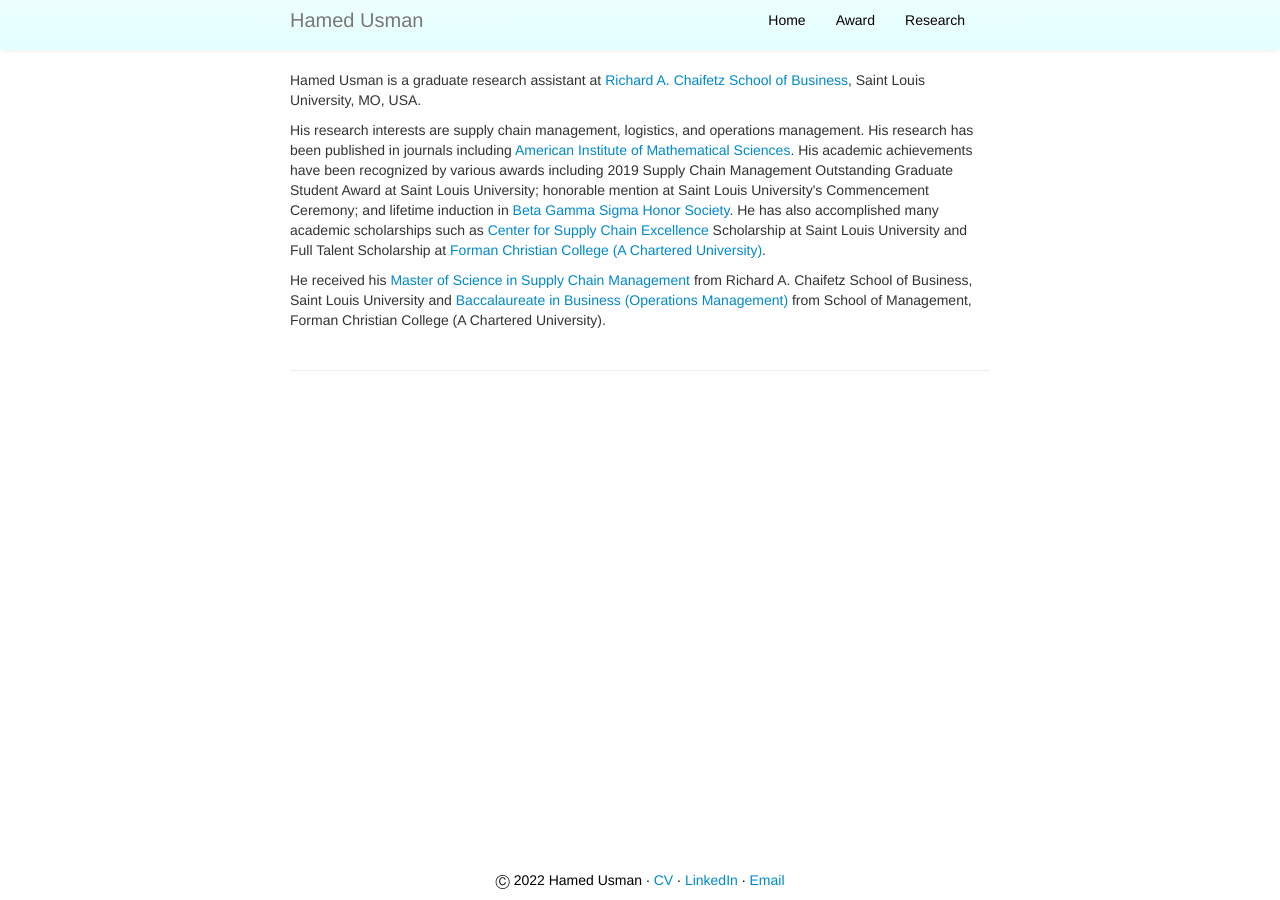
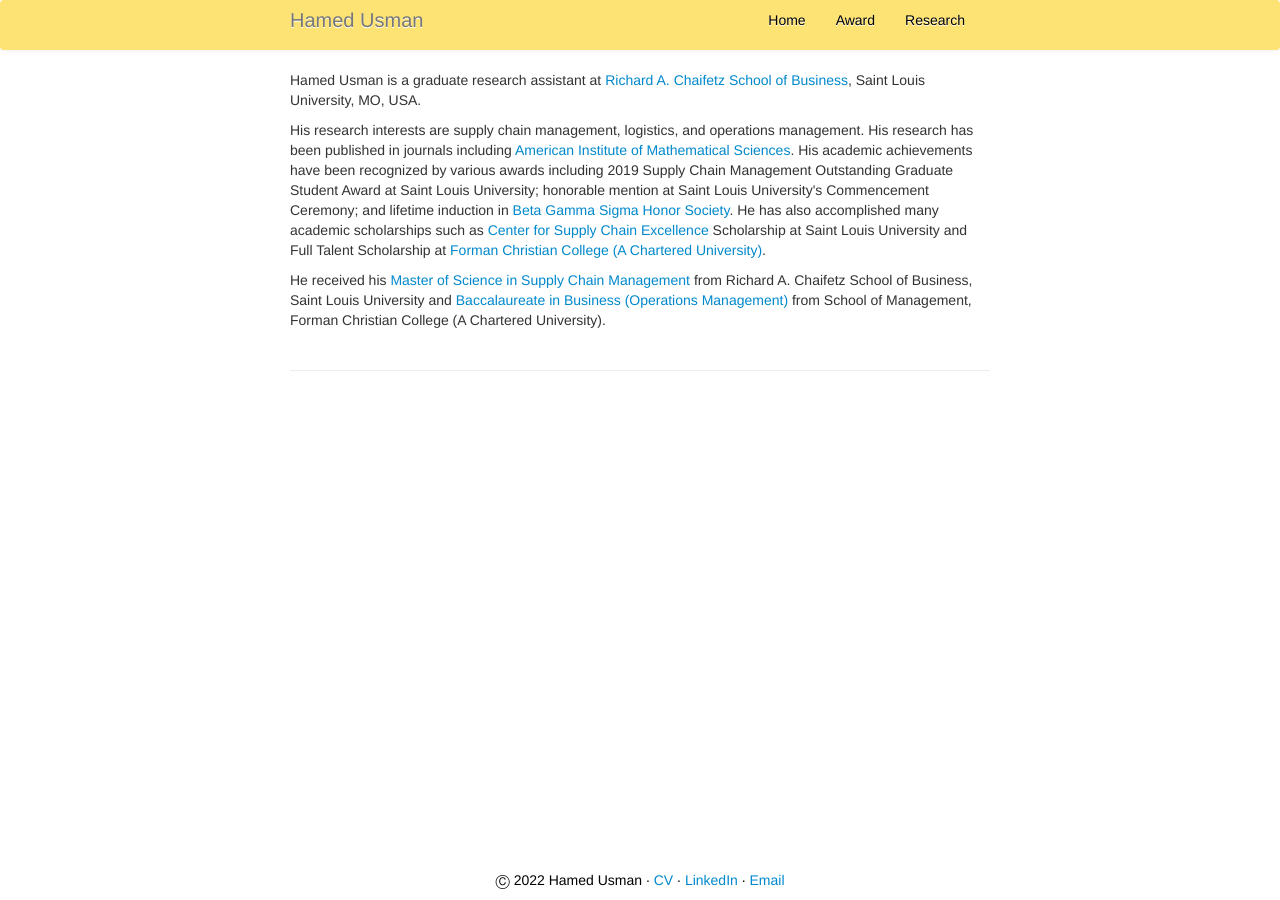
Before and after one commit to hamedusman/hamedusman.github.io, a Jekyll site: the page built from index.md, in a window 1280 px wide. Built offline with Jekyll 4.4.1, drawn with Linux system fonts in a browser that asks for light colours.

Commit message:
Update my_custom_css.css

```diff
--- a/assets/themes/twitter/css/my_custom_css.css
+++ b/assets/themes/twitter/css/my_custom_css.css
@@ -119,11 +119,11 @@
     padding-left:20px;
     padding-right:20px;
     background-color:#000000;
-    background-image:-moz-linear-gradient(top, #edffff, #e3ffff);
+    background-image:-moz-linear-gradient(top, #FCE373, #FCE373);
     background-image:-webkit-gradient(linear, 0 0, 0 100%, from(#edffff), to(#f2f2f2));
-    background-image:-webkit-linear-gradient(top, #edffff, #e3ffff);
-    background-image:-o-linear-gradient(top, #edffff, #e3ffff);
-    background-image:linear-gradient(to bottom, #edffff, #e3ffff);
+    background-image:-webkit-linear-gradient(top, #FCE373, #FCE373);
+    background-image:-o-linear-gradient(top, #FCE373, #FCE373);
+    background-image:linear-gradient(to bottom, #FCE373, #FCE373);
     background-repeat:repeat-x;filter:progid:DXImageTransform.Microsoft.gradient(startColorstr='#ffffffff', endColorstr='#fff2f2f2', GradientType=0);
     border:0px solid white;
     -webkit-border-radius:4px;
```
